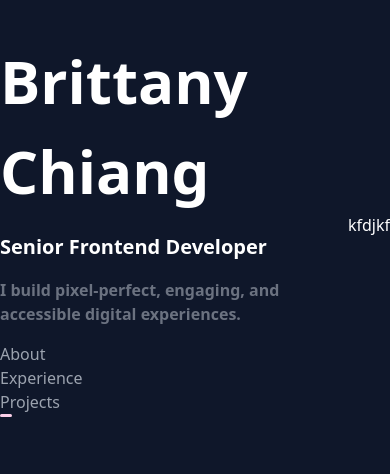
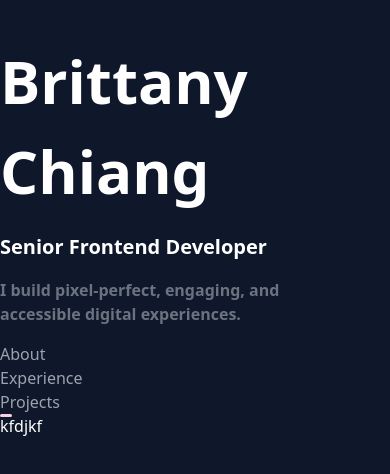
Before and after one commit to akinahom-gt/PortfolioProject, a React (Vite) app: page / in a window 390 px wide. Shown: the top 474 px of the page. Built offline with nearby package versions, Linux system fonts and the light colour scheme.

Commit message:
component

```diff
--- a/src/assets/Information.jsx
+++ b/src/assets/Information.jsx
@@ -2,7 +2,7 @@ import React from "react";
 
 const Information = () => {
   return (
-    <div className="flex items-center justify-center py-9  ">
+    <div className="grid grid-col lg:flex items-center justify-center py-9  ">
       <div className="grid grid-col text-white space-y-4 items-center justify-center">
         <h1 className="text-[60px] font-bold">Brittany Chiang</h1>
         <h2 className="text-[20px] font-semibold">Senior Frontend Developer</h2>
```
